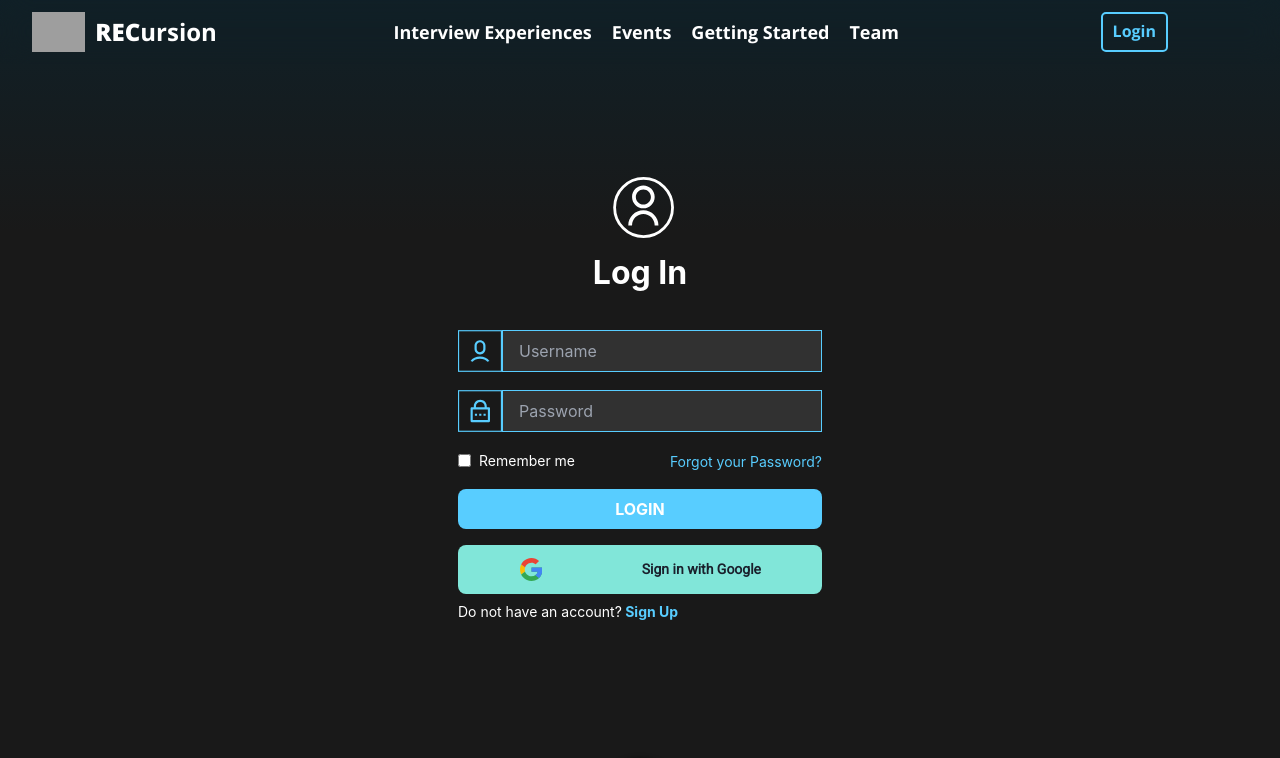
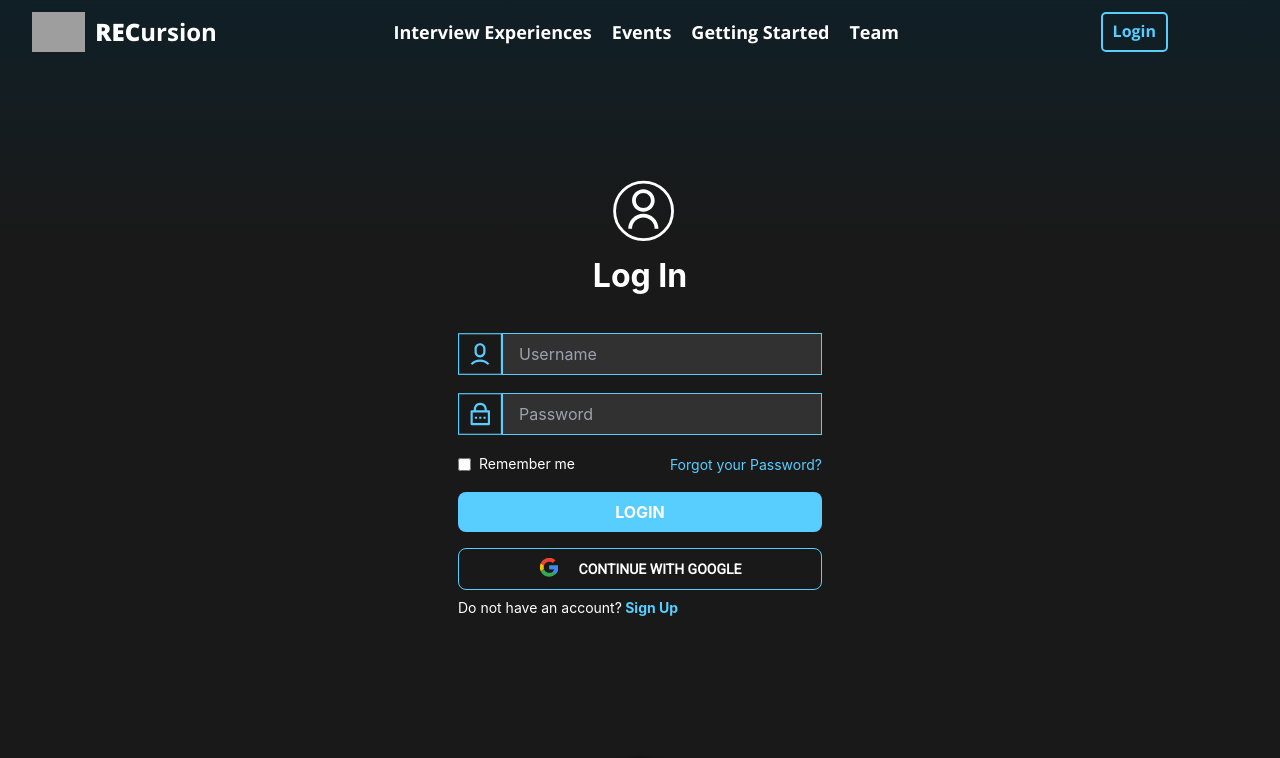
Before and after one commit to RECursion-NITD/RECursionNITD-Frontend, a React (Create React App) app: page /login in a window 1280 px wide. Shown: the top 758 px of the page. Built offline with nearby package versions, Linux system fonts and the light colour scheme; no server answers; grey boxes are pictures that could not be loaded; a web font is replaced by a local one.

Commit message:
minor changes

```diff
--- a/src/components/GoogleLogin/Glogin.jsx
+++ b/src/components/GoogleLogin/Glogin.jsx
@@ -1,32 +1,32 @@
 /* eslint-disable */
-import React from 'react'
-import { useGoogleLogin } from '@react-oauth/google';
-import GoogleIcon from './GoogleIcon';
-import { loginWithGoogle } from '../../api/loginWithGoogle';
-import useAuth from '../../hooks/useAuth';
+import React from "react";
+import { useGoogleLogin } from "@react-oauth/google";
+import GoogleIcon from "./GoogleIcon";
+import { loginWithGoogle } from "../../api/loginWithGoogle";
+import useAuth from "../../hooks/useAuth";
 const Glogin = () => {
   const { token, decodeTokens, setStatus, status } = useAuth();
 
   const login = useGoogleLogin({
-        onSuccess: tokenResponse => {
-            loginWithGoogle(tokenResponse.access_token)
-            .then((res)=>{
-                decodeTokens(res)
-            })
+    onSuccess: (tokenResponse) => {
+      loginWithGoogle(tokenResponse.access_token).then((res) => {
+        decodeTokens(res);
+      });
     },
   });
-
-
   return (
-        <div onClick={() => login()} className='flex w-full bg-[#81E6D9] p-3 rounded-lg cursor-pointer justify-around hover:bg-[#4FD1C5]'>
-            <div>
+    <div
+      onClick={() => login()}
+      className="flex items-center justify-center w-full bg-transparent p-2 text-white rounded-lg cursor-pointer hover:bg-[#58cdff] font-opensans border border-[#58cdff]"
+    >
+      {/* Google Icon */}
+      <div className="mr-4">
         <GoogleIcon />
       </div>
-            <div className='font-head font-bold text-sm lg:text-sm'>
-                Sign in  with Google
+      {/* Text */}
+      <div className="font-head font-bold text-sm ml-0">CONTINUE WITH GOOGLE</div>
     </div>
-        </div>
-    )
-}
+  );
+};
 
-export default Glogin
+export default Glogin;
--- a/src/components/GoogleLogin/GoogleIcon.jsx
+++ b/src/components/GoogleLogin/GoogleIcon.jsx
@@ -3,7 +3,7 @@ import React from 'react'
 
 const GoogleIcon = () => {
   return (
-    <svg width="25" height="25" viewBox="0 0 48 48" fill="none" xmlns="http://www.w3.org/2000/svg">
+    <svg width="24" height="24" viewBox="0 0 56 56" fill="none" xmlns="http://www.w3.org/2000/svg">
     <mask id="mask0_8_9" style={{"maskType":"luminance"}} maskUnits="userSpaceOnUse" x="2" y="2" width="43" height="44">
     <path d="M44.5 20H24V28.5H35.8C34.7 33.9 30.1 37 24 37C16.8 37 11 31.2 11 24C11 16.8 16.8 11 24 11C27.1 11 29.9 12.1 32.1 13.9L38.5 7.5C34.6 4.1 29.6 2 24 2C11.8 2 2 11.8 2 24C2 36.2 11.8 46 24 46C35 46 45 38 45 24C45 22.7 44.8 21.3 44.5 20Z" fill="white"/>
     </mask>
```
Lines whose indentation alone changed are shown as unchanged.
